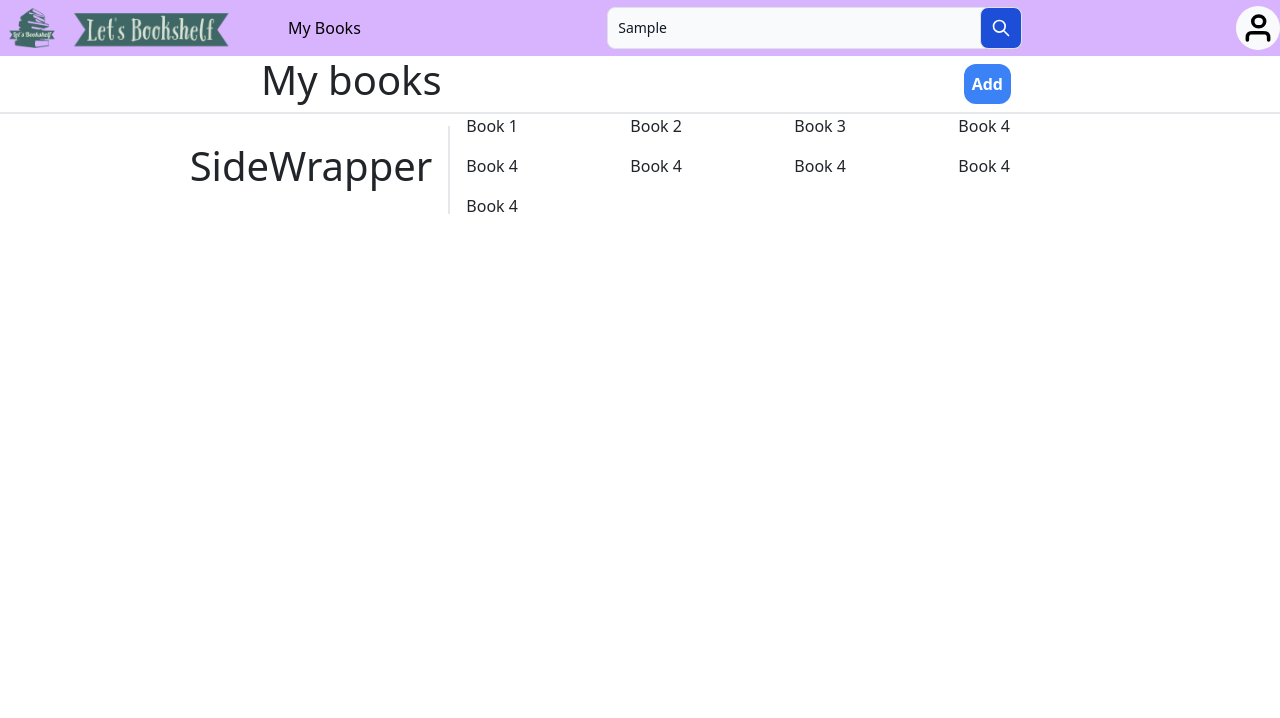
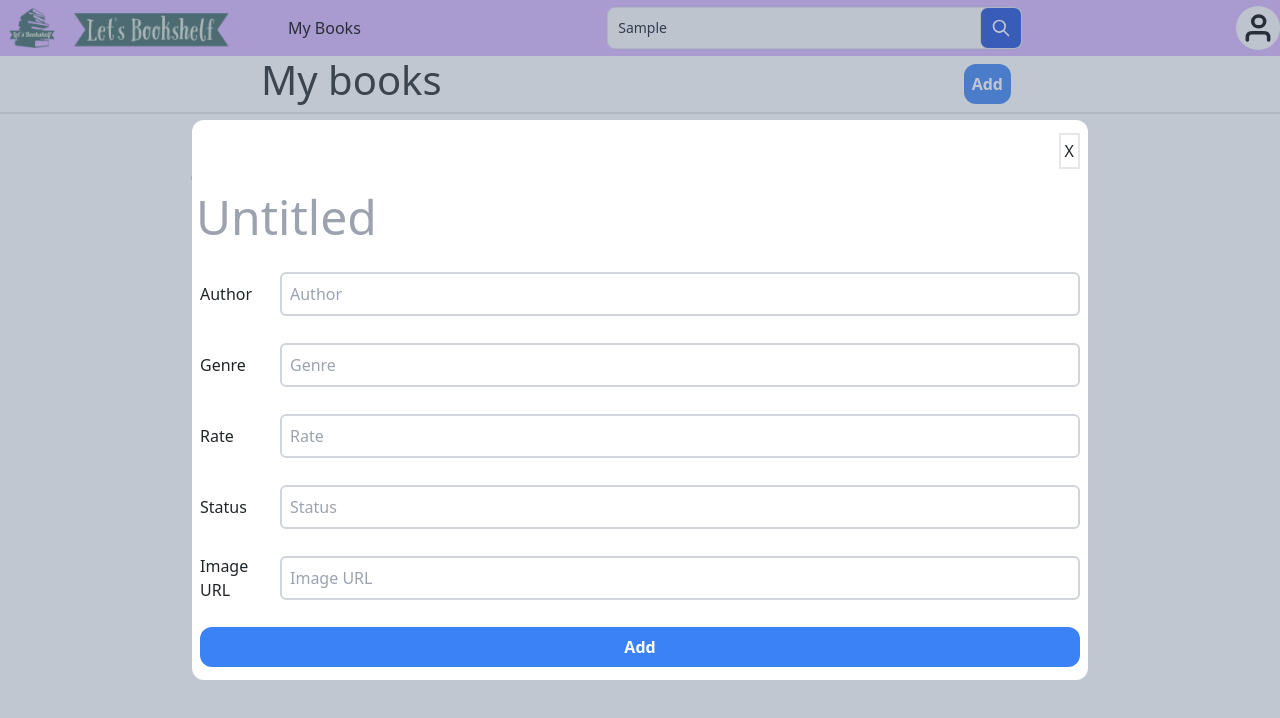
Before and after one commit to hoangtv090103/lets-bookshelf, a React (Create React App) app: page / in a window 1280 px wide. Both pictures are taken after typing "Sample" into the empty fields and a click on the button "Add". Shown: the top 718 px of the page. Built offline with nearby package versions, Linux system fonts and the light colour scheme.

Commit message:
Add form modal

```diff
--- a/package.json
+++ b/package.json
@@ -7,6 +7,7 @@
     "@testing-library/react": "^13.4.0",
     "@testing-library/user-event": "^13.5.0",
     "bootstrap": "^5.2.3",
+    "multiselect-react-dropdown": "^2.0.25",
     "react": "^18.2.0",
     "react-bootstrap": "^2.7.4",
     "react-dom": "^18.2.0",
--- a/src/App.js
+++ b/src/App.js
@@ -1,15 +1,22 @@
 import "./App.css";
 import PageHeader from "./components/PageHeader";
 import PageLayout from "./layout/PageLayout";
-import { useState } from "react";
-
+import React, { useState } from "react";
+import Modal from "./components/Modal";
 function App() {
   const [books, setBooks] = useState([]);
+  const [isOpenedModal, setIsOpenedModal] = useState(false);
 
   return (
     <div className="App">
+      {isOpenedModal && <Modal setIsOpenedModal={setIsOpenedModal} />}
       <PageHeader />
-      <PageLayout books={books} setBooks={setBooks} />
+      <PageLayout
+        books={books}
+        setBooks={setBooks}
+        isOpenedModal={isOpenedModal}
+        setIsOpenedModal={setIsOpenedModal}
+      />
     </div>
   );
 }
--- /dev/null
+++ b/src/components/Modal.jsx
@@ -0,0 +1,85 @@
+const Modal = (setIsOpenedModal) => {
+  const inputDiv = "flex items-center";
+  return (
+    <>
+      <div className="z-10 bg-slate-500 w-full h-full fixed overflow-auto text-center bg-opacity-40 flex justify-center items-center">
+        <form className="flex flex-col bg-white w-[70%] z-20 justify-around rounded-xl h-[70%]">
+          <button
+            className="self-end mr-2 mt-2 border-2 p-1 hover:bg-slate-300 hover:cursor-pointer"
+            onClick={() => setIsOpenedModal(false)}
+          >
+            X
+          </button>
+          <input
+            type="text"
+            placeholder="Untitled"
+            className="text-5xl m-1 rounded-md hover:outline"
+          />
+          <div className={inputDiv}>
+            <label htmlFor="author" className="w-20 text-left pl-2">
+              Author
+            </label>
+            <input
+              id="author"
+              type="text"
+              placeholder="Author"
+              className="border-2 border-gray-300 p-2 m-2 rounded-md grow"
+            />
+          </div>
+          <div className={inputDiv}>
+            <label htmlFor="genre" className="w-20 text-left pl-2">
+              Genre
+            </label>
+            <input
+              id="genre"
+              type="text"
+              placeholder="Genre"
+              className="border-2 border-gray-300 p-2 m-2 rounded-md grow"
+            />
+          </div>
+          <div className={inputDiv}>
+            <label htmlFor="rate" className="w-20 text-left pl-2">
+              Rate
+            </label>
+            <input
+              type="text"
+              id="rate"
+              placeholder="Rate"
+              className="border-2 border-gray-300 p-2 m-2 rounded-md grow"
+            />
+          </div>
+          <div className={inputDiv}>
+            <label htmlFor="rate" className="w-20 text-left pl-2">
+              Status
+            </label>
+            <input
+              type="text"
+              id="state"
+              placeholder="Status"
+              className="border-2 border-gray-300 p-2 m-2 rounded-md grow"
+            />
+          </div>
+          <div className={inputDiv}>
+            <label htmlFor="image" className="w-20 text-left pl-2">
+              Image URL
+            </label>
+            <input
+              id="image"
+              type="text"
+              placeholder="Image URL"
+              className="border-2 border-gray-300 p-2 m-2 rounded-md grow"
+            />
+          </div>
+          <button
+            type="submit"
+            className="bg-blue-500 rounded-xl p-2 m-2 text-white font-semibold"
+          >
+            Add
+          </button>
+        </form>
+      </div>
+    </>
+  );
+};
+
+export default Modal;
--- a/src/layout/PageLayout.jsx
+++ b/src/layout/PageLayout.jsx
@@ -1,9 +1,9 @@
 import React from "react";
 import SideWrapper from "../components/SideWrapper";
 import BookShelves from "../components/BookShelves";
-import Popup from "reactjs-popup";
+import Modal from "../components/Modal";
 
-const PageLayout = ({ books, setBooks }) => {
+const PageLayout = ({ books, setBooks, isOpenedModal, setIsOpenedModal }) => {
   const addBook = (book) => {
     setBooks([book, ...books]);
   };
@@ -12,23 +12,12 @@ const PageLayout = ({ books, setBooks }) => {
     <>
       <div className="flex justify-between md:justify-around items-center">
         <h1 className="text-center">My books</h1>
-        <Popup
-          // position="center center"
-          trigger={
-            <button className="bg-blue-500 rounded-xl p-2 mr-2 text-white font-semibold">
-              Add
-            </button>
-          }
-          modal
-          nested
+        <button
+          className="bg-blue-500 rounded-xl p-2 mr-2 text-white font-semibold"
+          onClick={() => setIsOpenedModal(true)}
         >
-          {/* <div className="w-full h-full relative bg-slate-600">
-            {/* <form> */}
-              {/* <label htmlFor="title"></label>
-              <input id="title"></input>  */}
-            {/* </form> */}
-          {/* </div> */}
-        </Popup>
+          Add
+        </button>
       </div>
       <div className="flex justify-center items-center border-t-2">
         <SideWrapper />
```
Also changed, not shown: 1 other file (tests, documents, lock files or other folders).
